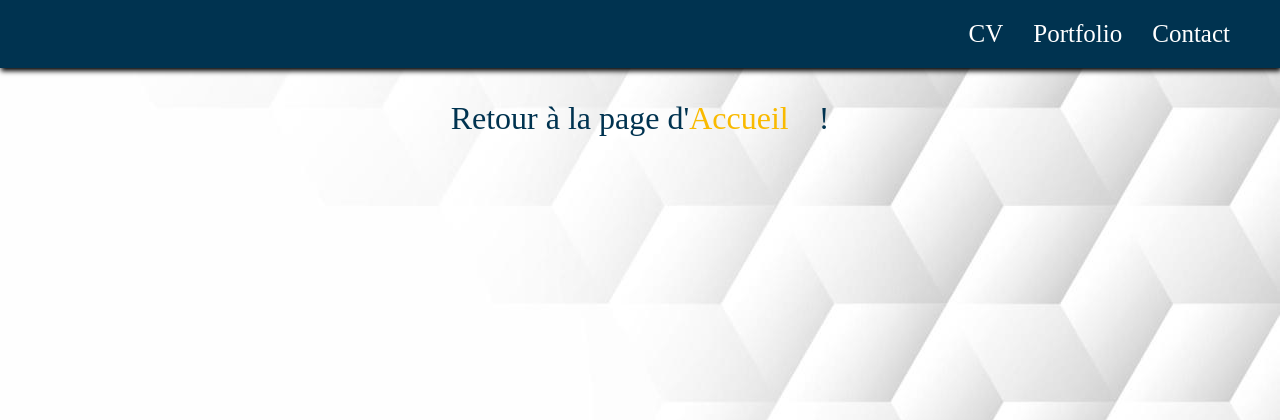
After one commit to AdilKardal/structure_dev, a PHP site: page /finform.html in a window 1280 px wide. The commit adds this page. Shown: the top 420 px of the page. Run offline with PHP 8.4, Linux system fonts and the light colour scheme.

Commit message:
bouton envoyer + finform

```diff
--- /dev/null
+++ b/5_Exercices_En_Cours_Formation/Portfolio/finform.html
@@ -0,0 +1,26 @@
+<!DOCTYPE html>
+<html lang="fr">
+
+<head>
+    <meta charset="UTF-8">
+    <meta http-equiv="X-UA-Compatible" content="IE=edge">
+    <meta name="viewport" content="width=device-width, initial-scale=1.0">
+    <link rel="stylesheet" href="style.css">
+    <link rel="shortcut icon" href="images/ak.png" type="image/x-icon">
+    <title>Merci</title>
+</head>
+
+<body>
+    <header>
+
+        <nav>
+            <a href="index.html">CV</a>
+            <a href="portfolio.html">Portfolio</a>
+            <a href="formulaire.html">Contact</a>
+        </nav>
+
+        <p class="fin">Retour à la page d'<a class="acc" href="index.html">Accueil</a>!</p>
+
+</body>
+
+</html>
--- a/5_Exercices_En_Cours_Formation/Portfolio/formulaire.html
+++ b/5_Exercices_En_Cours_Formation/Portfolio/formulaire.html
@@ -23,7 +23,7 @@
 
     <section class="containerForm">
 
-        <form action="index.html">
+        <form action="finform.html">
 
             <label for="nom">Nom</label>
             <input type="text" id="nom" placeholder="Votre nom...">
--- a/5_Exercices_En_Cours_Formation/Portfolio/style.css
+++ b/5_Exercices_En_Cours_Formation/Portfolio/style.css
@@ -10,6 +10,7 @@ body {
     background-attachment: fixed;
     background-position: right;
     background-repeat: no-repeat;
+    margin: 0px;
 
 
 }
@@ -167,6 +168,7 @@ p {
 footer {
     background-color: var(--color1);
     padding: 1px;
+    margin-top: 100px;
 
 }
 
@@ -197,10 +199,11 @@ footer p {
 
 .containerForm {
     background-color: var(--color1);
-    margin: 30px 400px;
+    margin: auto;
     padding: 20px 40px;
     border-radius: 20px;
     width: 800px;
+
 }
 
 form {
@@ -231,7 +234,19 @@ textarea {
     width: 80px;
     align-self: center;
     cursor: pointer;
+    color: #f9ba00;
+    background-color: #003350;
+    border: 2px solid white;
 }
+
+.submit:hover{
+    background-color: var(--color2);
+    color: var(--color1);
+    font-weight: bold;
+    transform: scale(1.2);
+}
+
+
 
 @media(max-width:1290px){
     .containerForm{
@@ -279,13 +294,14 @@ textarea {
     display: flex;
     flex-wrap: wrap;
     background-color: var(--color1);
-    margin: 1cm;
+    margin: 30px 80px;
     border-radius: 20px;
+
 }
 
 .creation {
 
-    margin: 1cm;
+    margin: 40px;
     border-radius: 20px;
 }
 
@@ -321,3 +337,15 @@ img:hover {
         margin: 0px;
     }
 }
+
+/*************************FINFORM***************/
+.fin{
+    font-size: 2em;
+    color: var(--color1);
+    text-align: center;
+}
+
+.acc{
+    color: var(--color2);
+    text-decoration: none;
+}
```
Also changed, not shown: 5_Exercices_En_Cours_Formation/Portfolio/images/ak.png.
